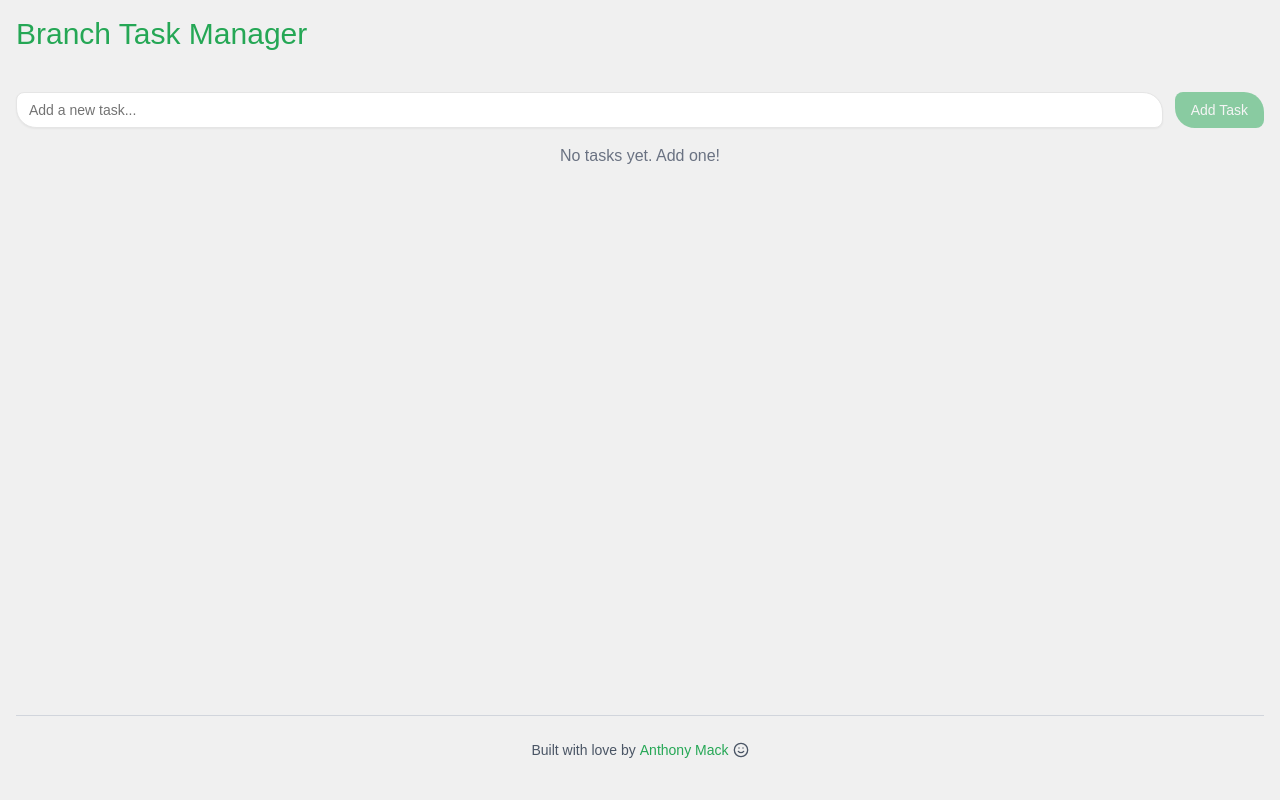
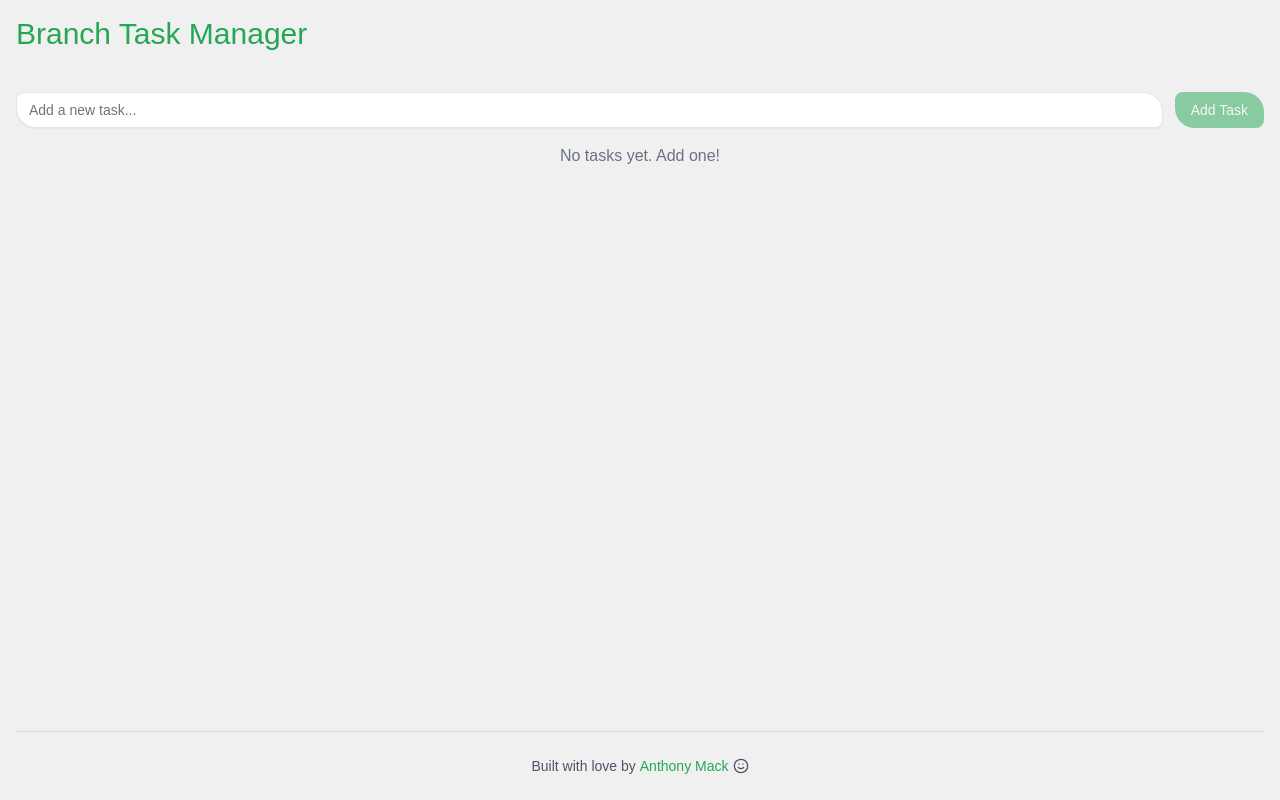
Before and after one commit to amack300/branch-task-manager, a Next.js app: page / in a window 1280 px wide. Built offline with nearby package versions, Linux system fonts and the light colour scheme; a web font is replaced by a local one.

Commit message:
adjust spacing in footer

```diff
--- a/components/app/layout/footer.tsx
+++ b/components/app/layout/footer.tsx
@@ -9,7 +9,7 @@ export const Footer = () => {
       data-testid="footer-element"
       className="flex flex-col container mt-auto p-4"
     >
-      <p className="flex text-sm text-gray-600 border-t-1 border-gray-300 py-4">
+      <p className="flex text-sm text-gray-600 border-t-1 border-gray-300 pt-4">
         <span className="flex items-center mx-auto">
           Built with love by
           <Button asChild variant="link" className="p-0 mx-1">
```
